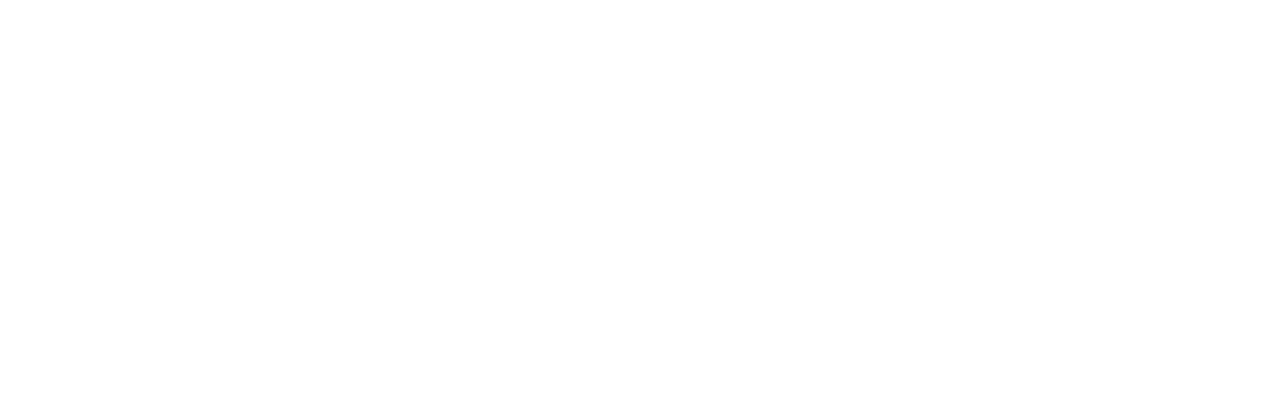
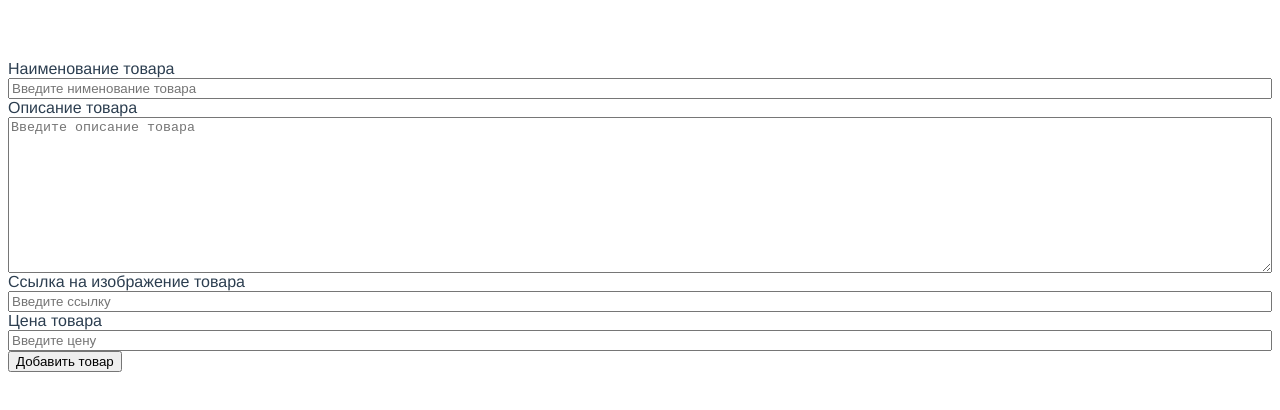
Before and after one commit to Evgeny0420/test-VUE, a Vue app: page / in a window 1280 px wide. Shown: the top 410 px of the page. Built offline with nearby package versions, Linux system fonts and the light colour scheme.

Commit message:
добавляет базовую верстку

```diff
--- a/src/App.vue
+++ b/src/App.vue
@@ -1,12 +1,20 @@
 <template>
   <div>
+    <Form/>
+    <Goods/>
   </div>
 </template>
 
 <script>
+import Form from "./components/Form/Form";
+import Goods from "./components/Goods/Goods";
 
 export default {
-  name: 'App'
+  name: 'App',
+  components: {
+    Form,
+    Goods,
+  },
 }
 </script>
 
--- /dev/null
+++ b/src/components/Form/Form.vue
@@ -0,0 +1,36 @@
+<template>
+  <div class="Form">
+    <form action="">
+      <div class="item-form">
+        <label for="name">Наименование товара</label>
+        <input type="text" id="name" name="name" placeholder="Введите нименование товара">
+      </div>
+      <div class="item-form">
+        <label for="about">Описание товара</label>
+        <textarea name="about" id="about" cols="30" rows="10" placeholder="Введите описание товара"></textarea>
+      </div>
+      <div class="item-form">
+        <label for="link-img">Ссылка на изображение товара</label>
+        <input type="text" name="link-img" id="link-img" placeholder="Введите ссылку">
+      </div>
+      <div class="item-form">
+        <label for="price">Цена товара</label>
+        <input type="text" name="price" id="price" placeholder="Введите цену">
+      </div>
+      <button type="submit">Добавить товар</button>
+    </form>
+  </div>
+</template>
+
+<script>
+export default {
+  name: 'Form'
+};
+</script>
+
+<style lang="scss">
+  .item-form {
+    display: flex;
+    flex-direction: column;
+  }
+</style>
--- /dev/null
+++ b/src/components/Goods/Goods.vue
@@ -0,0 +1,11 @@
+<template>
+    <div class="Goods">
+
+    </div>
+</template>
+
+<script>
+    export default {
+        name: 'Goods'
+    };
+</script>
--- /dev/null
+++ b/src/components/Goods/_Goods.scss
@@ -0,0 +1,3 @@
+.Goods {
+
+}
```
